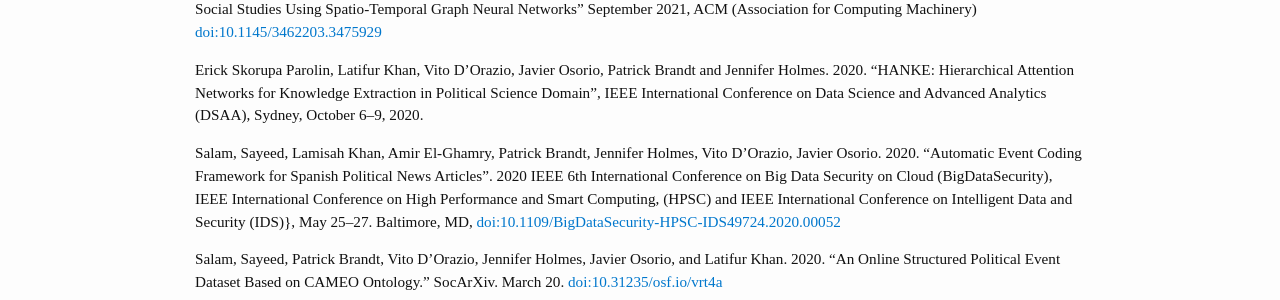
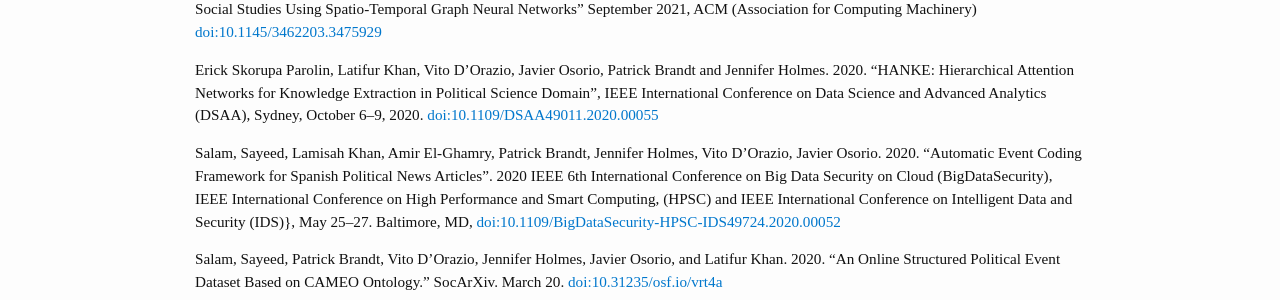
Before and after one commit to eventdata/UTDEventData, a Jekyll site: the page built from ResearchPapers.md, in a window 1280 px wide. Shown: the part 561-861 px from the top of the page. Built offline with Jekyll 4.4.1, drawn with Linux system fonts in a browser that asks for light colours.

Commit message:
Update ResearchPapers.md

```diff
--- a/ResearchPapers.md
+++ b/ResearchPapers.md
@@ -16,7 +16,7 @@
 
 Li, Yi-Fan, Bo Dong, Latifur Khan, Bhavani Thuraisingham, Patrick T. Brandt, Vito J. D'Orazio 2021. "Data-Driven Time Series Forecasting for Social Studies Using Spatio-Temporal Graph Neural Networks" September 2021, ACM (Association for Computing Machinery) [doi:10.1145/3462203.3475929](https://dl.acm.org/doi/10.1145/3462203.3475929)
 
-Erick Skorupa Parolin, Latifur Khan, Vito D'Orazio, Javier Osorio, Patrick Brandt and Jennifer Holmes. 2020. "HANKE: Hierarchical Attention Networks for Knowledge Extraction in Political Science Domain", IEEE International Conference on Data Science and Advanced Analytics (DSAA), Sydney, October 6--9, 2020.
+Erick Skorupa Parolin, Latifur Khan, Vito D'Orazio, Javier Osorio, Patrick Brandt and Jennifer Holmes. 2020. "HANKE: Hierarchical Attention Networks for Knowledge Extraction in Political Science Domain", IEEE International Conference on Data Science and Advanced Analytics (DSAA), Sydney, October 6--9, 2020. [doi:10.1109/DSAA49011.2020.00055](https://ieeexplore.ieee.org/document/9260022)
 
 Salam, Sayeed, Lamisah Khan, Amir El-Ghamry, Patrick Brandt, Jennifer Holmes, Vito D'Orazio, Javier Osorio. 2020. "Automatic Event Coding Framework for Spanish Political News Articles". 2020 IEEE 6th International Conference on Big Data Security on Cloud (BigDataSecurity), IEEE International Conference on High Performance and Smart Computing, (HPSC) and IEEE International Conference on Intelligent Data and Security (IDS)}, May 25--27. Baltimore, MD, [doi:10.1109/BigDataSecurity-HPSC-IDS49724.2020.00052](https://ieeexplore.ieee.org/document/9123024)
 
```
